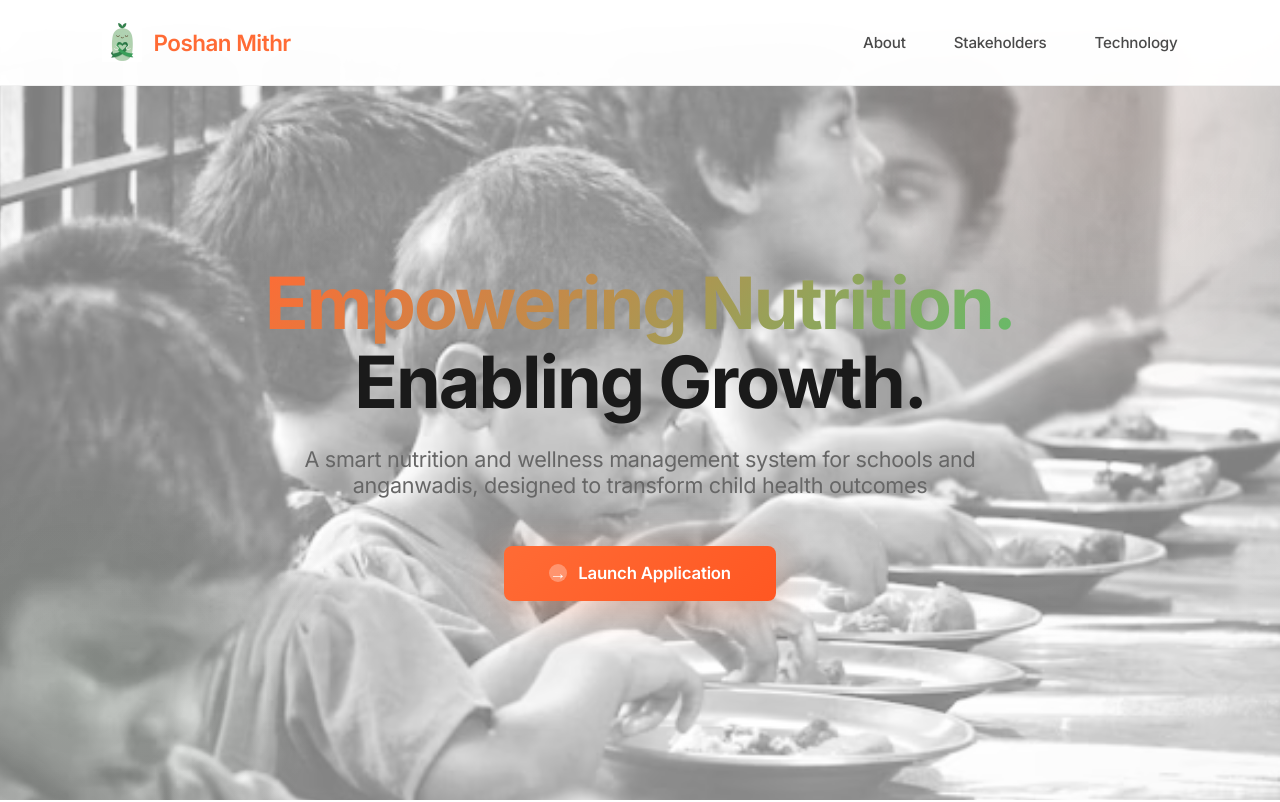
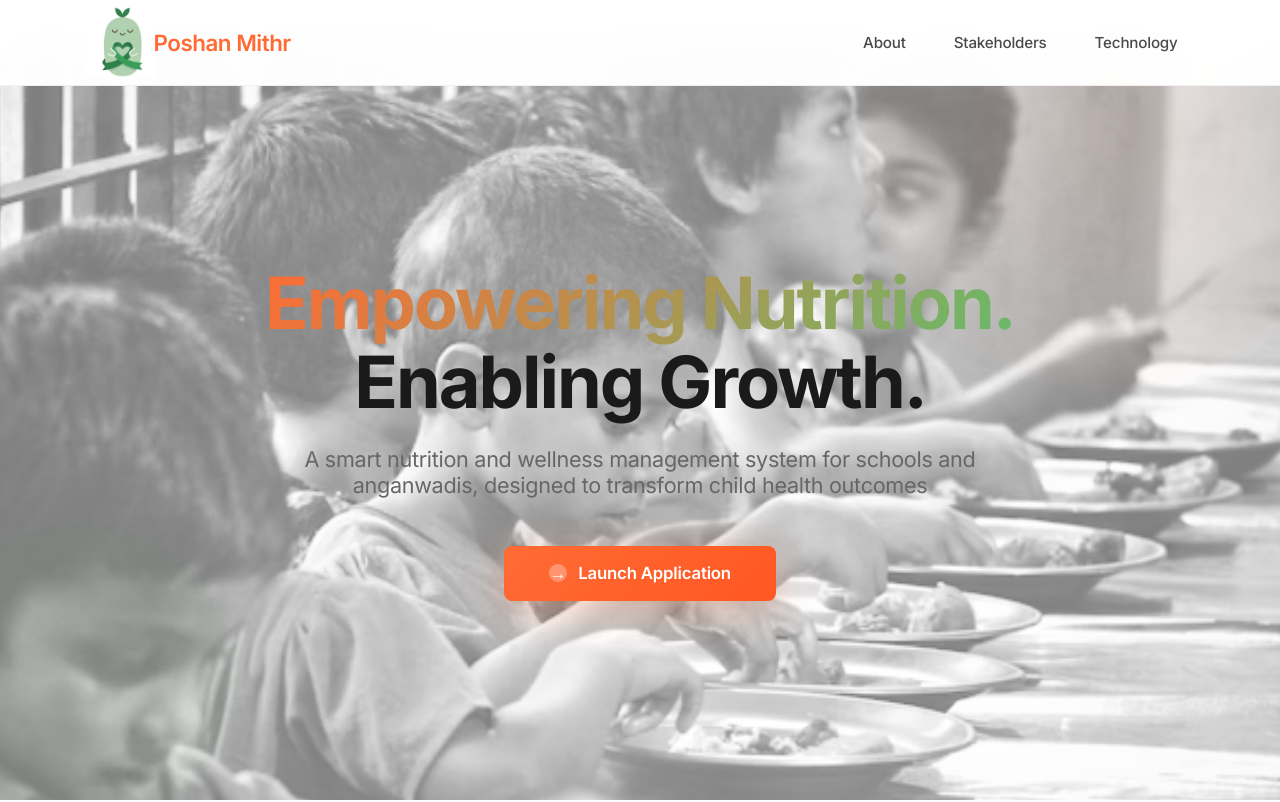
Before and after one commit to kavanatn/Poshan_Mithr, a plain HTML site: page index.html in a window 1280 px wide. Shown: the top 802 px of the page. Drawn offline with Linux system fonts and the light colour scheme.

Commit message:
Update index.html

```diff
--- a/index.html
+++ b/index.html
@@ -47,11 +47,14 @@
         .logo-icon {
             width: 40px;
             height: 40px;
+            display: flex;
+    align-items: center;
+    justify-content: center;
         }
 
         .logo-icon img {
-            width: 100%;
-            height: 100%;
+            width: 180%;
+            height: 180%;
             object-fit: contain;
         }
 
```
